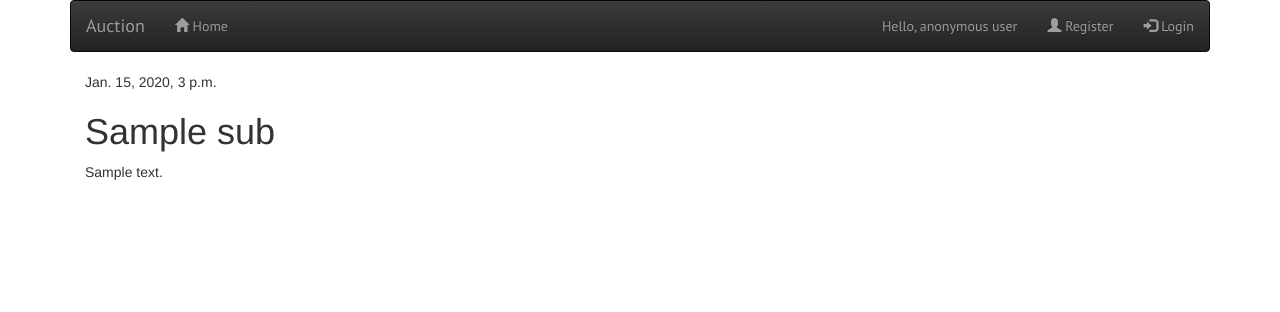
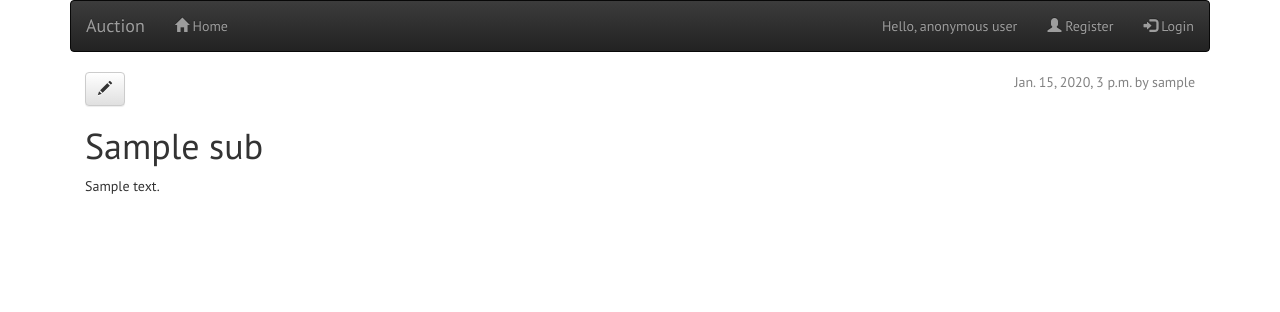
Before and after one commit to WitchZone/Auction, a Django app: page /lot/1/ in a window 1280 px wide. Shown: the top 312 px of the page. Run offline with Django 3.2, Linux system fonts and the light colour scheme; tables that the repository leaves empty hold one stand-in row (values such as "Sample post"); some libraries are stand-ins or nearby versions.

Commit message:
New lot/ New Style/ Edit lot

```diff
--- a/auction/static/css/auction.css
+++ b/auction/static/css/auction.css
@@ -24,8 +24,18 @@
 }
 
 .post {
-    margin-bottom: 70px;
+    margin-bottom: 0px;
 }
+
+.date {
+        float: right;
+        color: #828282;
+}
+
+div {
+        font-family: 'PT Sans', sans-serif;
+}
+
 
 .post h1 a, .post h1 a:visited {
     color: #000000;
--- a/auction/templates/auction/base.html
+++ b/auction/templates/auction/base.html
@@ -26,7 +26,7 @@
                 <ul class="nav navbar-nav">
                     <li><a href="{% url 'lot_list' %}"><span class="glyphicon glyphicon-home"></span> Home</a></li>
                     {% if user.is_authenticated %}
-                        <li><a href=""><span class="glyphicon glyphicon-plus"></span> New</a></li>
+                        <li><a href="{% url 'lot_new' %}"><span class="glyphicon glyphicon-plus"></span> New</a></li>
                     {% endif %}
                 </ul>
                 <ul class="nav navbar-nav navbar-right">
@@ -44,7 +44,7 @@
             </div>
         </nav>
         <div class="row main_text">
-            <div class="col-md-8">
+            <div class="col-md-12">
                 {% block content %}
                 {% endblock %}
             </div>
--- a/auction/templates/auction/login.html
+++ b/auction/templates/auction/login.html
@@ -6,7 +6,7 @@
 
 {% block content %}
     <div class="h4">Login:</div>
-    <form id="login_form" method="post" action"={% url 'login' %}">
+    <form id="login_form" class="post-form" method="post" action"={% url 'login' %}">
         {% csrf_token %}
         <div class="form-group">
             <label for="username">Username:</label>
--- a/auction/templates/auction/lot.html
+++ b/auction/templates/auction/lot.html
@@ -8,10 +8,11 @@
     {% for lot in lots %}
         <div class="post">
             <div class="date">
-                published: {{ lot.published_date }}
+                {{ lot.published_date }} by {{ lot.author }}
             </div>
             <h1><a href="{% url 'lot_detail' pk=lot.pk %}">{{ lot.title }}</a></h1>
             <p>{{ lot.text|linebreaksbr }}</p>
         </div>
+        <hr>
     {% endfor %}
 {% endblock content %}
--- a/auction/templates/auction/lot_detail.html
+++ b/auction/templates/auction/lot_detail.html
@@ -8,9 +8,10 @@
     <div class="post">
         {% if lot.published_date %}
             <div class="date">
-                {{ lot.published_date }}
+                {{ lot.published_date}} by {{lot.author}}
             </div>
         {% endif %}
+        <a class="btn btn-default" href="{% url 'lot_edit' pk=lot.pk %}"><span class="glyphicon glyphicon-pencil"></span></a>
         <h1>{{ lot.title }}</h1>
         <p>{{ lot.text|linebreaksbr }}</p>
     </div>
--- a/auction/templates/auction/register.html
+++ b/auction/templates/auction/register.html
@@ -10,7 +10,7 @@
         <a href="{% url 'index' %}">Return to homepage</a><br />
     {% else %}
         <div class="h4">Register:</div>
-        <form id="user_form" method="post" action"={% url 'register' %}"
+        <form id="user_form" class="post-form" method="post" action"={% url 'register' %}"
               enctype="multipart/form-data">
 
             {% csrf_token %}
--- a/auction/urls.py
+++ b/auction/urls.py
@@ -8,4 +8,6 @@ urlpatterns = [
     url(r'^login/$', views.user_login, name='login'),
     url(r'^logout/$', views.user_logout, name='logout'),
     url(r'^lot/(?P<pk>[0-9]+)/$', views.lot_detail, name='lot_detail'),
+    url(r'^lot/new/$', views.lot_new, name='lot_new'),
+    url(r'^post/(?P<pk>[0-9]+)/edit/$', views.lot_edit, name='lot_edit'),
 ]
--- a/auction/views.py
+++ b/auction/views.py
@@ -3,10 +3,11 @@ from django.utils import timezone
 from django.http import HttpResponse, HttpResponseRedirect
 from django.contrib.auth import authenticate, login, logout
 from django.core.urlresolvers import reverse
+from django.shortcuts import redirect
 from django.contrib.auth.decorators import login_required
 
 from .models import Lot_sub
-from .forms import UserForm, UserProfileForm
+from .forms import UserForm, UserProfileForm, LotForm
 from .models import UserProfile
 
 # Create your views here.
@@ -18,6 +19,35 @@ def lot_list(request):
 def lot_detail(request, pk):
         lot = get_object_or_404(Lot_sub, pk=pk)
         return render(request, 'auction/lot_detail.html', {'lot': lot})
+
+@login_required
+def lot_edit(request, pk):
+        post = get_object_or_404(Lot_sub, pk=pk)
+        if request.method == "POST":
+            form = LotForm(request.POST, instance=post)
+            if form.is_valid():
+                lot = form.save(commit=False)
+                lot.author = request.user
+                lot.published_date = timezone.now()
+                lot.save()
+                return redirect('lot_detail', pk=lot.pk)
+        else:
+            form = LotForm(instance=post)
+        return render(request, 'auction/lot_edit.html', {'form': form})
+
+@login_required
+def lot_new(request):
+        if request.method == "POST":
+            form = LotForm(request.POST)
+            if form.is_valid():
+                lot = form.save(commit=False)
+                lot.author = request.user
+                lot.published_date = timezone.now()
+                lot.save()
+                return redirect('lot_detail', pk=lot.pk)
+        else:
+            form = LotForm()
+        return render(request, 'auction/lot_edit.html', {'form': form})
 
 def register(request):
     registered = False
```
Also changed, not shown: auction/templates/auction/lot_edit.html (added, +13 -0 lines).
